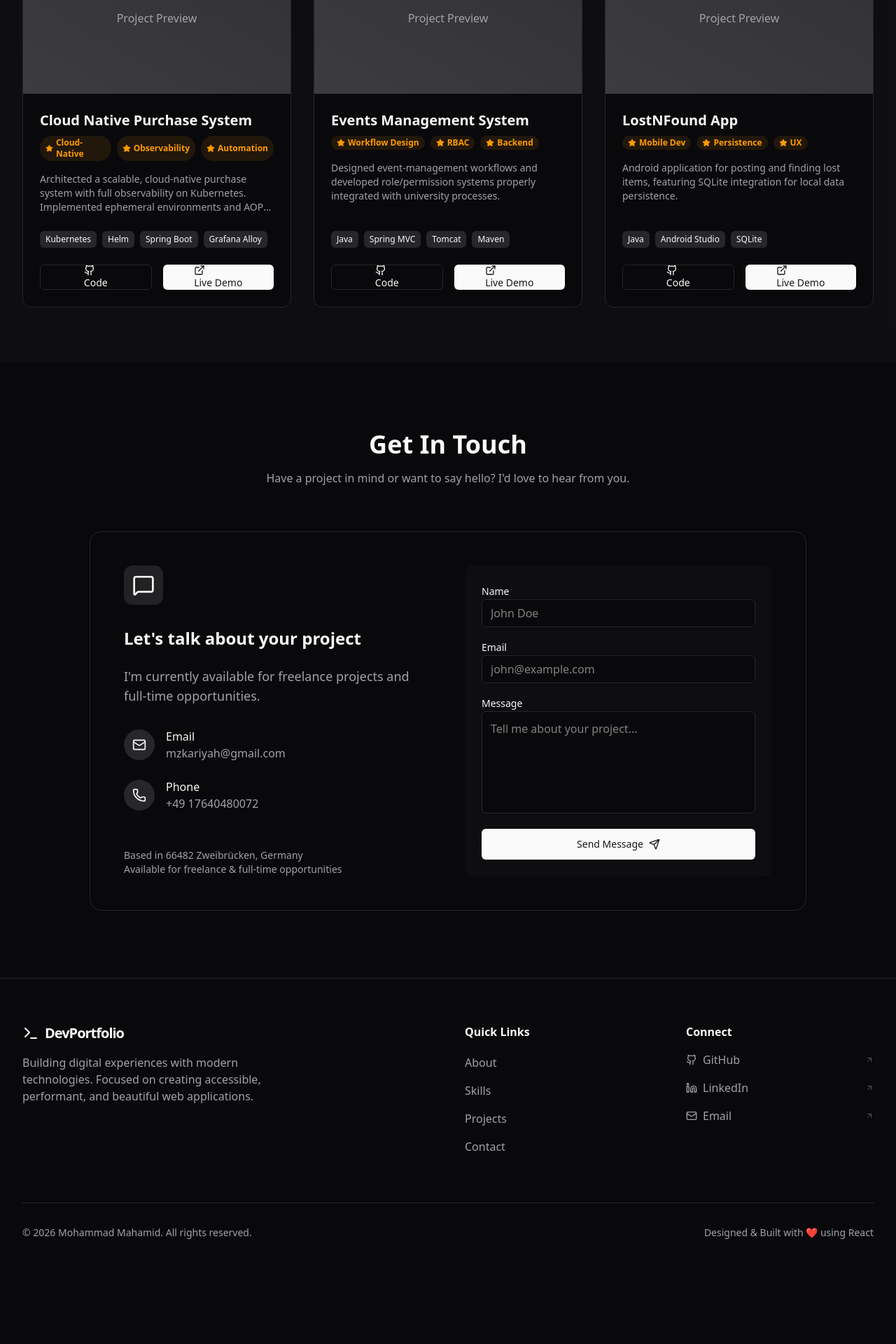
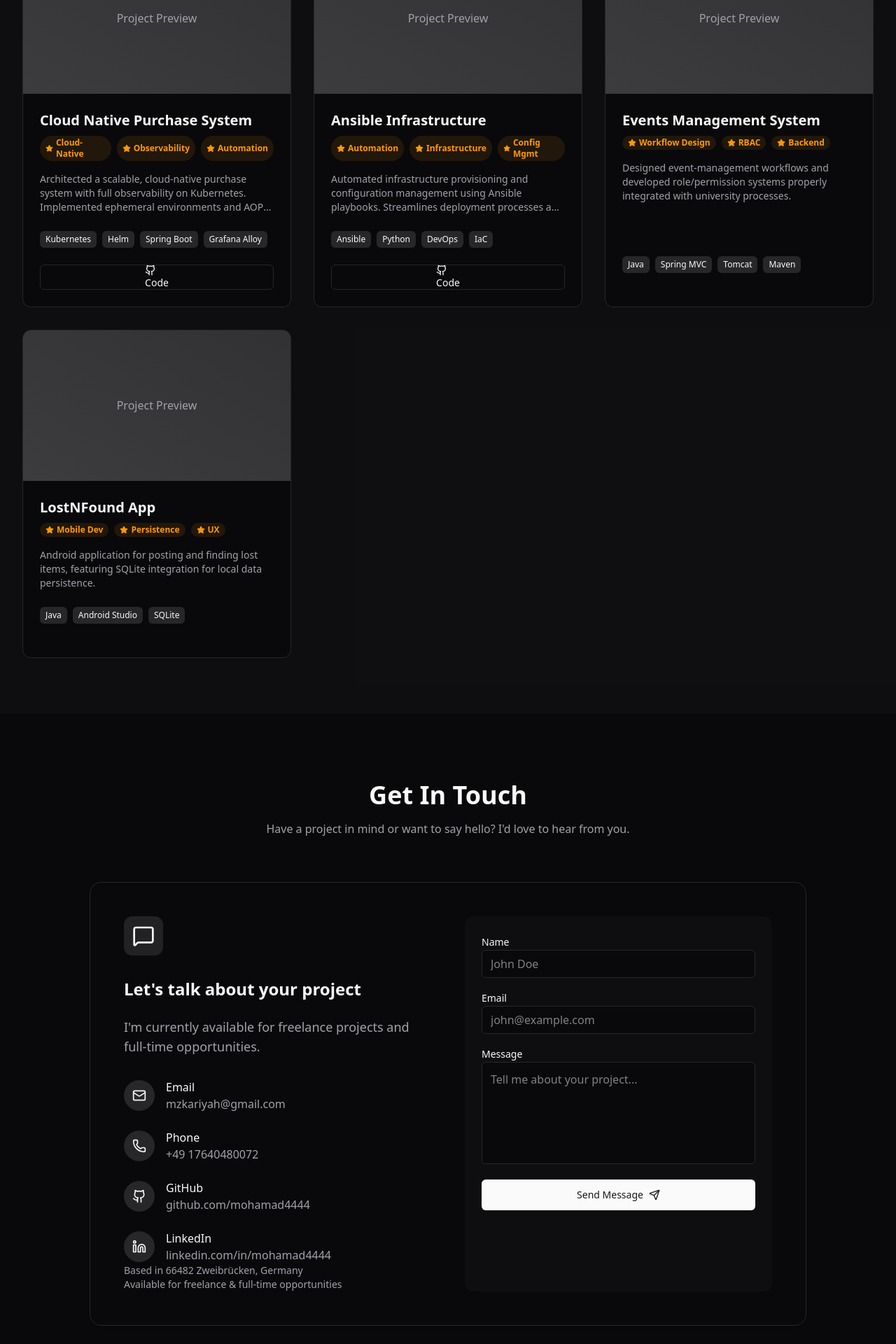
Before and after one commit to mohamad4444/portfolio-website, a React (Vite) app: page / in a window 1280 px wide. Shown: the part 2580-4500 px from the top of the page at 70% size. Before the commit the page ends 4383 px from the top, so only its background shows below. Built offline with nearby package versions, Linux system fonts and the light colour scheme.

Commit message:
feat: Add a new project, update existing project links and button visibility, and include GitHub and LinkedIn contact information.

```diff
--- a/src/sections/contact.tsx
+++ b/src/sections/contact.tsx
@@ -1,6 +1,6 @@
 import { Section } from "../components/section"
 import { Button } from "../components/ui/button"
-import { Mail, MessageSquare, Send, Phone } from "lucide-react"
+import { Mail, MessageSquare, Send, Phone, Github, Linkedin } from "lucide-react"
 import { useState } from "react"
 
 export function Contact() {
@@ -82,6 +82,24 @@ export function Contact() {
                             <p className="text-muted-foreground">+49 17640480072</p>
                         </div>
                     </div>
+                    <div className="flex items-center gap-4">
+                        <div className="p-3 bg-secondary rounded-full">
+                            <Github className="w-5 h-5 text-primary" />
+                        </div>
+                        <div>
+                            <p className="font-medium">GitHub</p>
+                            <a href="https://github.com/mohamad4444" target="_blank" rel="noopener noreferrer" className="text-muted-foreground hover:text-primary transition-colors">github.com/mohamad4444</a>
+                        </div>
+                    </div>
+                    <div className="flex items-center gap-4">
+                         <div className="p-3 bg-secondary rounded-full">
+                            <Linkedin className="w-5 h-5 text-primary" />
+                        </div>
+                        <div>
+                            <p className="font-medium">LinkedIn</p>
+                            <a href="https://linkedin.com/in/mohamad4444" target="_blank" rel="noopener noreferrer" className="text-muted-foreground hover:text-primary transition-colors">linkedin.com/in/mohamad4444</a>
+                        </div>
+                    </div>
                 </div>
             </div>
 
--- a/src/sections/projects.tsx
+++ b/src/sections/projects.tsx
@@ -8,21 +8,28 @@ const projects = [
     title: "Cloud Native Purchase System",
     description: "Architected a scalable, cloud-native purchase system with full observability on Kubernetes. Implemented ephemeral environments and AOP for logging.",
     tags: ["Kubernetes", "Helm", "Spring Boot", "Grafana Alloy"],
-    links: { demo: "#", code: "#" },
+    links: { demo: "#", code: "https://github.com/mohamad4444/Purchase-System-Cloud-Native" },
     strengths: ["Cloud-Native", "Observability", "Automation"],
+  },
+  {
+    title: "Ansible Infrastructure",
+    description: "Automated infrastructure provisioning and configuration management using Ansible playbooks. Streamlines deployment processes and ensures environment consistency.",
+    tags: ["Ansible", "Python", "DevOps", "IaC"],
+    links: { demo: "#", code: "https://github.com/mohamad4444/ansible" },
+    strengths: ["Automation", "Infrastructure", "Config Mgmt"],
   },
   {
     title: "Events Management System",
     description: "Designed event-management workflows and developed role/permission systems properly integrated with university processes.",
     tags: ["Java", "Spring MVC", "Tomcat", "Maven"],
-    links: { demo: "#", code: "#" },
+    links: { demo: "", code: "" },
     strengths: ["Workflow Design", "RBAC", "Backend"],
   },
   {
     title: "LostNFound App",
     description: "Android application for posting and finding lost items, featuring SQLite integration for local data persistence.",
     tags: ["Java", "Android Studio", "SQLite"],
-    links: { demo: "#", code: "#" },
+    links: { demo: "", code: "" },
     strengths: ["Mobile Dev", "Persistence", "UX"],
   }
 ]
@@ -83,16 +90,20 @@ export function Projects() {
               </div>
 
               <div className="flex gap-4">
+                {project.links.code && project.links.code !== "#" && (
                   <Button variant="outline" size="sm" className="w-full gap-2" asChild>
                     <a href={project.links.code} aria-label={`View code for ${project.title}`}>
                       <Github className="w-4 h-4" /> Code
                     </a>
                   </Button>
+                )}
+                {project.links.demo && project.links.demo !== "#" && (
                   <Button size="sm" className="w-full gap-2" asChild>
                     <a href={project.links.demo} aria-label={`View demo for ${project.title}`}>
                       <ExternalLink className="w-4 h-4" /> Live Demo
                     </a>
                   </Button>
+                )}
               </div>
             </div>
           </motion.div>
```
Lines whose indentation alone changed are shown as unchanged.
